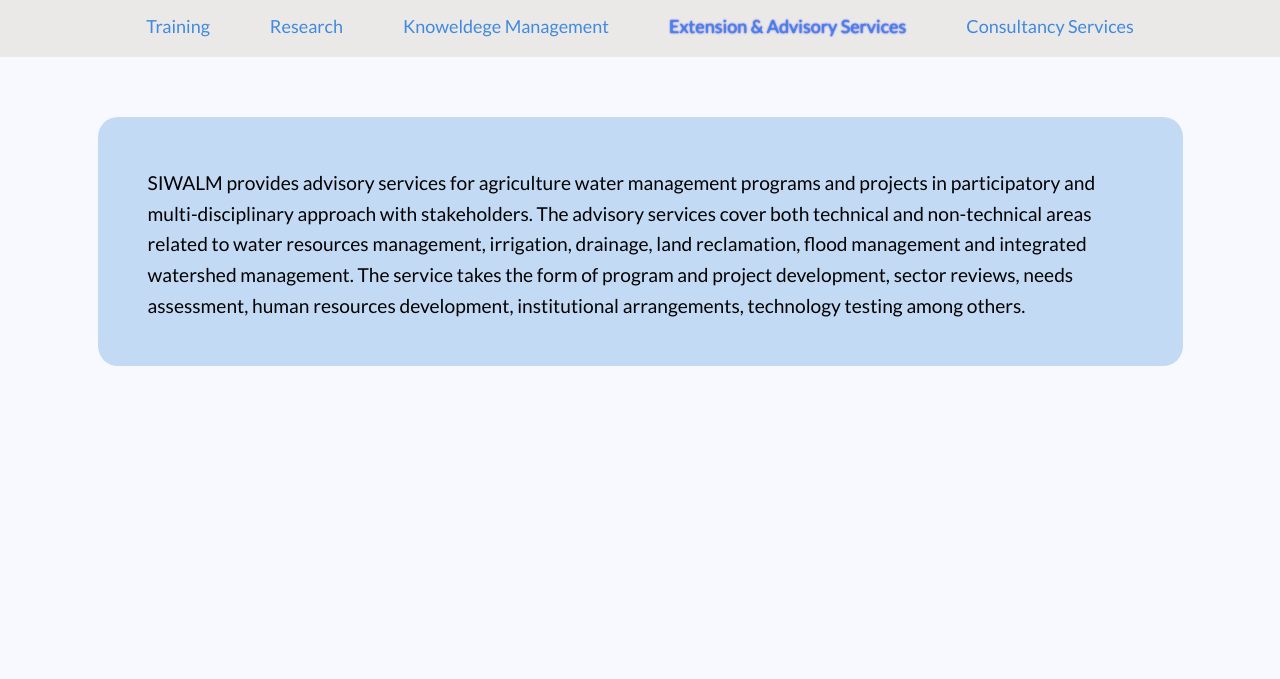
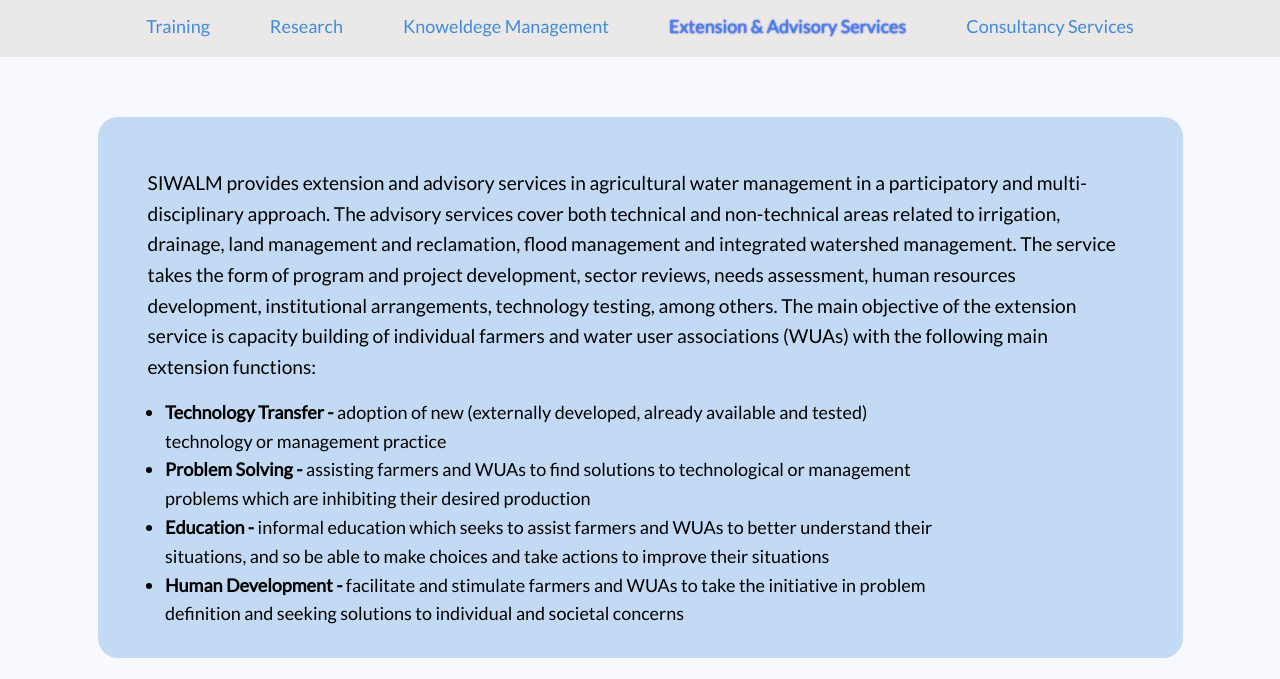
Before and after one commit to abish5/siwalm, a plain HTML site: page advisory_services.html in a window 1280 px wide. Shown: the part 175-854 px from the top of the page. Drawn offline with Linux system fonts and the light colour scheme.

Commit message:
Add files via upload

```diff
--- a/advisory_services.html
+++ b/advisory_services.html
@@ -35,11 +35,30 @@
         <div class="main-container">
             <br>
             <br>
-            <p>SIWALM provides advisory services for agriculture water management programs and projects in participatory and multi-disciplinary
-                approach with stakeholders. The advisory services cover both technical and non-technical areas related to water resources management,
-                irrigation, drainage, land reclamation, flood management and integrated watershed management. The service takes the form of program
-                and project development, sector reviews, needs assessment, human resources development, institutional arrangements, technology testing among others.
+            <p>
+                SIWALM provides extension and advisory services in agricultural water management in a
+                participatory and multi-disciplinary approach. The advisory services cover both technical
+                and non-technical areas related to irrigation, drainage, land management and reclamation,
+                flood management and integrated watershed management. The service takes the form of program
+                and project development, sector reviews, needs assessment, human resources development,
+                institutional arrangements, technology testing, among others. The main objective of the extension
+                service is capacity building of individual farmers and water user associations (WUAs) with the
+                following main extension functions:
             </p>
+            <ul class="donate-list">
+                <li><strong>Technology Transfer - </strong>adoption of new (externally developed, already available and tested)
+                    technology or management practice
+                </li>
+                <li><strong>Problem Solving - </strong>assisting farmers and WUAs to find solutions to technological or management
+                    problems which are inhibiting their desired production
+                </li>
+                <li><strong>Education - </strong>informal education which seeks to assist farmers and WUAs to better understand
+                    their situations, and so be able to make choices and take actions to improve their situations
+                </li>
+                <li><strong>Human Development - </strong>facilitate and stimulate farmers and WUAs to take the initiative in problem
+                    definition and seeking solutions to individual and societal concerns
+                </li>
+            </ul>
         </div>
     </main>
     <footer>© 2018 All Rights Reserved. Powered by Datafield Consultancy Services</footer>
```
